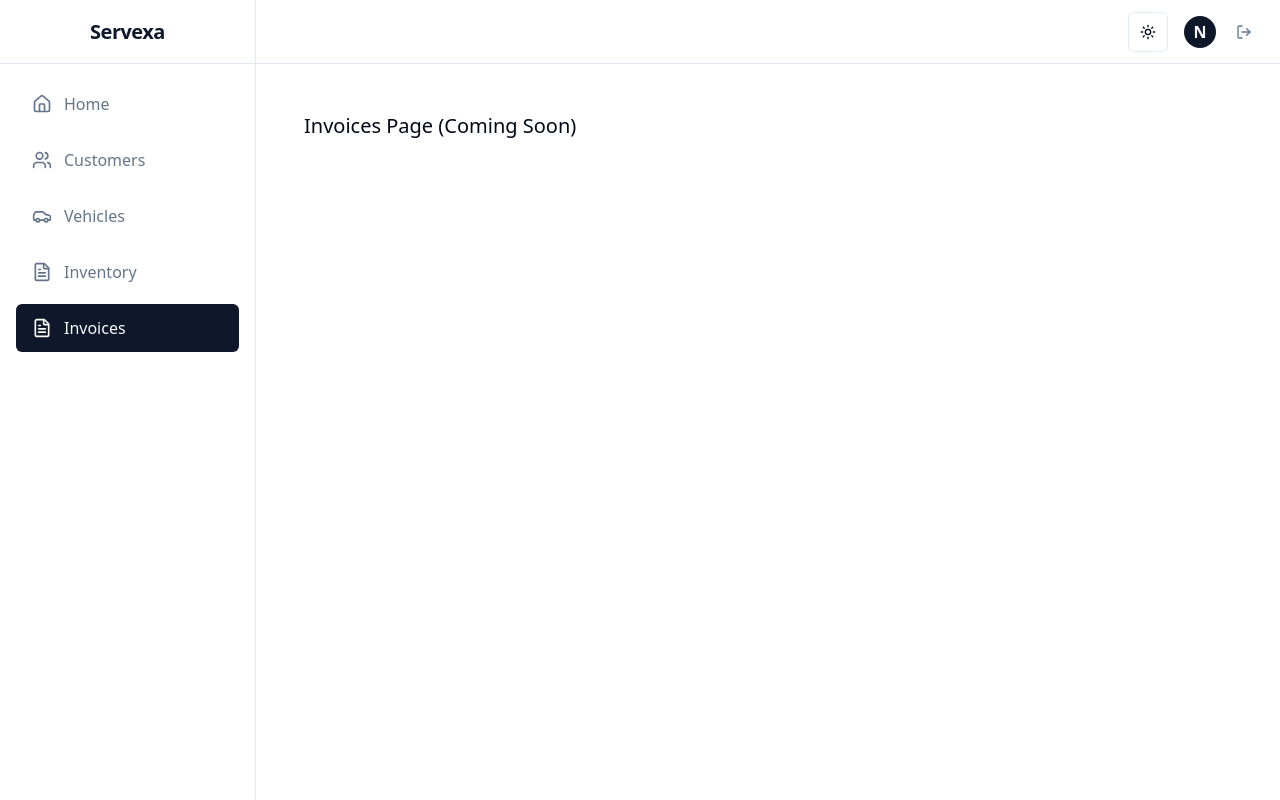
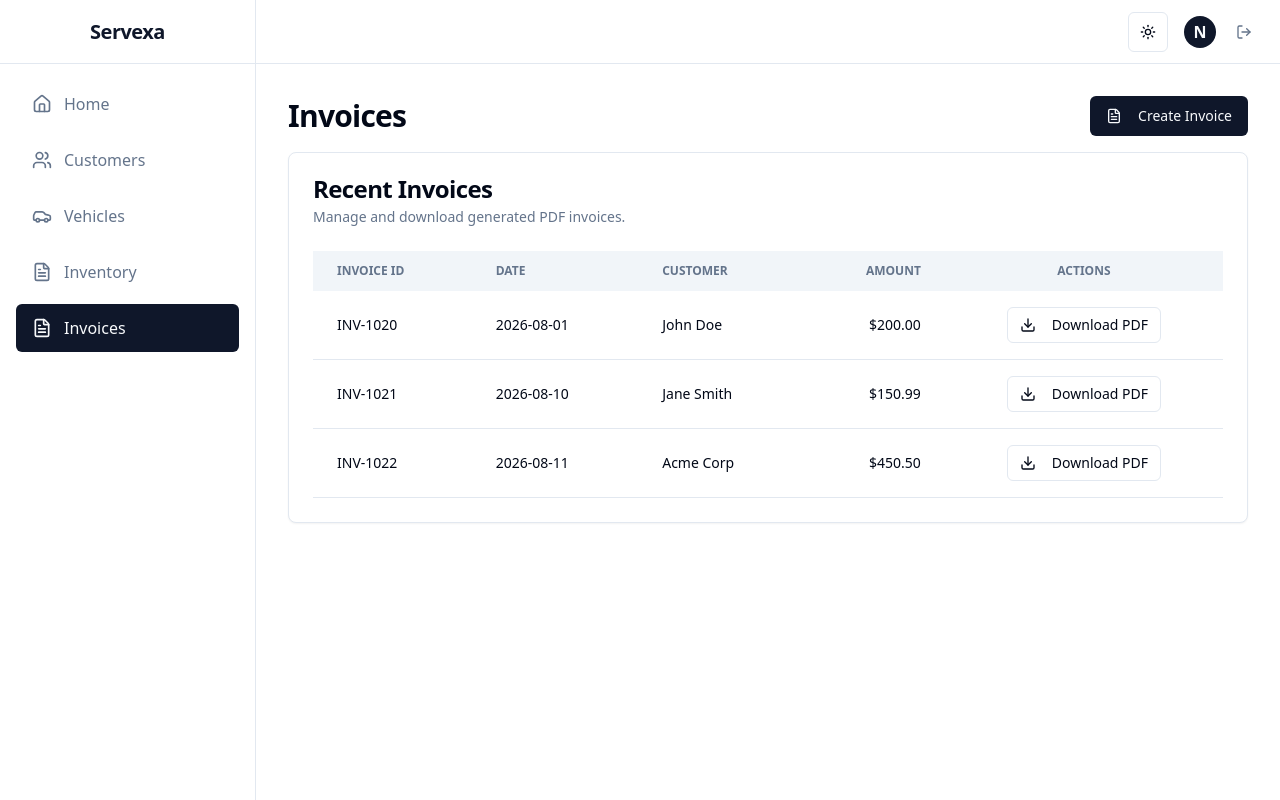
Before and after one commit to mdasifj625/servexa, a React (Vite) app in the folder apps/frontend/: page /invoices in a window 1280 px wide. Built offline with nearby package versions, Linux system fonts and the light colour scheme; sample sign-in values are in the browser's storage.

Commit message:
feat: complete phase 8 - frontend pdf generation

```diff
--- a/apps/frontend/src/App.tsx
+++ b/apps/frontend/src/App.tsx
@@ -4,6 +4,7 @@ import Dashboard from './pages/Dashboard';
 import LoginPage from './pages/LoginPage';
 import ProtectedRoute from './components/ProtectedRoute';
 import InventoryPage from './pages/InventoryPage';
+import InvoicesPage from './pages/InvoicesPage';
 
 function App() {
   return (
@@ -18,7 +19,7 @@ function App() {
             <Route path="/customers" element={<div className="p-4 text-xl">Customers Page (Coming Soon)</div>} />
             <Route path="/vehicles" element={<div className="p-4 text-xl">Vehicles Page (Coming Soon)</div>} />
             <Route path="/inventory" element={<InventoryPage />} />
-            <Route path="/invoices" element={<div className="p-4 text-xl">Invoices Page (Coming Soon)</div>} />
+            <Route path="/invoices" element={<InvoicesPage />} />
           </Route>
         </Route>
       </Routes>
--- /dev/null
+++ b/apps/frontend/src/api/pdf.ts
@@ -0,0 +1,24 @@
+import axios from 'axios';
+
+export const downloadInvoice = async (invoiceData: any) => {
+  try {
+    const response = await axios.post('http://localhost:3000/pdf/invoice', invoiceData, {
+      responseType: 'blob', // Crucial for receiving binary data
+    });
+
+    // Create a blob URL and trigger download
+    const url = window.URL.createObjectURL(new Blob([response.data]));
+    const link = document.createElement('a');
+    link.href = url;
+    link.setAttribute('download', `invoice-${invoiceData.id || 'new'}.pdf`);
+    document.body.appendChild(link);
+    link.click();
+
+    // Clean up
+    if (link.parentNode) link.parentNode.removeChild(link);
+    window.URL.revokeObjectURL(url);
+  } catch (error) {
+    console.error('Error downloading the PDF', error);
+    throw error;
+  }
+};
--- /dev/null
+++ b/apps/frontend/src/pages/InvoicesPage.tsx
@@ -0,0 +1,90 @@
+import { useState } from 'react';
+import { Card, CardContent, CardHeader, CardTitle, CardDescription } from '@/components/ui/card';
+import { Button } from '@/components/ui/button';
+import { downloadInvoice } from '@/api/pdf';
+import { FileText, Download } from 'lucide-react';
+
+export default function InvoicesPage() {
+  const [isGenerating, setIsGenerating] = useState(false);
+
+  const handleDownloadInvoice = async (invoiceId: string) => {
+    try {
+      setIsGenerating(true);
+      // Dummy invoice data, would typically come from an API based on invoiceId
+      const invoiceData = {
+        id: invoiceId,
+        customerName: 'Jane Smith',
+        items: [
+          { name: 'Engine Oil Filter', price: 15.99 },
+          { name: 'Synthetic Oil (5W-30)', price: 45.00 },
+          { name: 'Labor (1 hr)', price: 90.00 }
+        ]
+      };
+
+      await downloadInvoice(invoiceData);
+    } catch (error) {
+      console.error('Failed to generate invoice PDF', error);
+      alert('Failed to generate invoice PDF. Please try again.');
+    } finally {
+      setIsGenerating(false);
+    }
+  };
+
+  const dummyInvoices = [
+    { id: 'INV-1020', date: '2026-08-01', customer: 'John Doe', amount: 200.00 },
+    { id: 'INV-1021', date: '2026-08-10', customer: 'Jane Smith', amount: 150.99 },
+    { id: 'INV-1022', date: '2026-08-11', customer: 'Acme Corp', amount: 450.50 }
+  ];
+
+  return (
+    <div className="space-y-4">
+      <div className="flex items-center justify-between">
+        <h1 className="text-3xl font-bold tracking-tight">Invoices</h1>
+        <Button><FileText className="w-4 h-4 mr-2" /> Create Invoice</Button>
+      </div>
+
+      <Card>
+        <CardHeader>
+          <CardTitle>Recent Invoices</CardTitle>
+          <CardDescription>Manage and download generated PDF invoices.</CardDescription>
+        </CardHeader>
+        <CardContent>
+          <div className="overflow-x-auto">
+            <table className="w-full text-sm text-left">
+              <thead className="text-xs uppercase bg-muted text-muted-foreground">
+                <tr>
+                  <th className="px-6 py-3">Invoice ID</th>
+                  <th className="px-6 py-3">Date</th>
+                  <th className="px-6 py-3">Customer</th>
+                  <th className="px-6 py-3 text-right">Amount</th>
+                  <th className="px-6 py-3 text-center">Actions</th>
+                </tr>
+              </thead>
+              <tbody>
+                {dummyInvoices.map((invoice) => (
+                  <tr key={invoice.id} className="border-b border-border">
+                    <td className="px-6 py-4 font-medium">{invoice.id}</td>
+                    <td className="px-6 py-4">{invoice.date}</td>
+                    <td className="px-6 py-4">{invoice.customer}</td>
+                    <td className="px-6 py-4 text-right">${invoice.amount.toFixed(2)}</td>
+                    <td className="px-6 py-4 text-center">
+                      <Button
+                        variant="outline"
+                        size="sm"
+                        onClick={() => handleDownloadInvoice(invoice.id)}
+                        disabled={isGenerating}
+                      >
+                        <Download className="w-4 h-4 mr-2" />
+                        Download PDF
+                      </Button>
+                    </td>
+                  </tr>
+                ))}
+              </tbody>
+            </table>
+          </div>
+        </CardContent>
+      </Card>
+    </div>
+  );
+}
```
